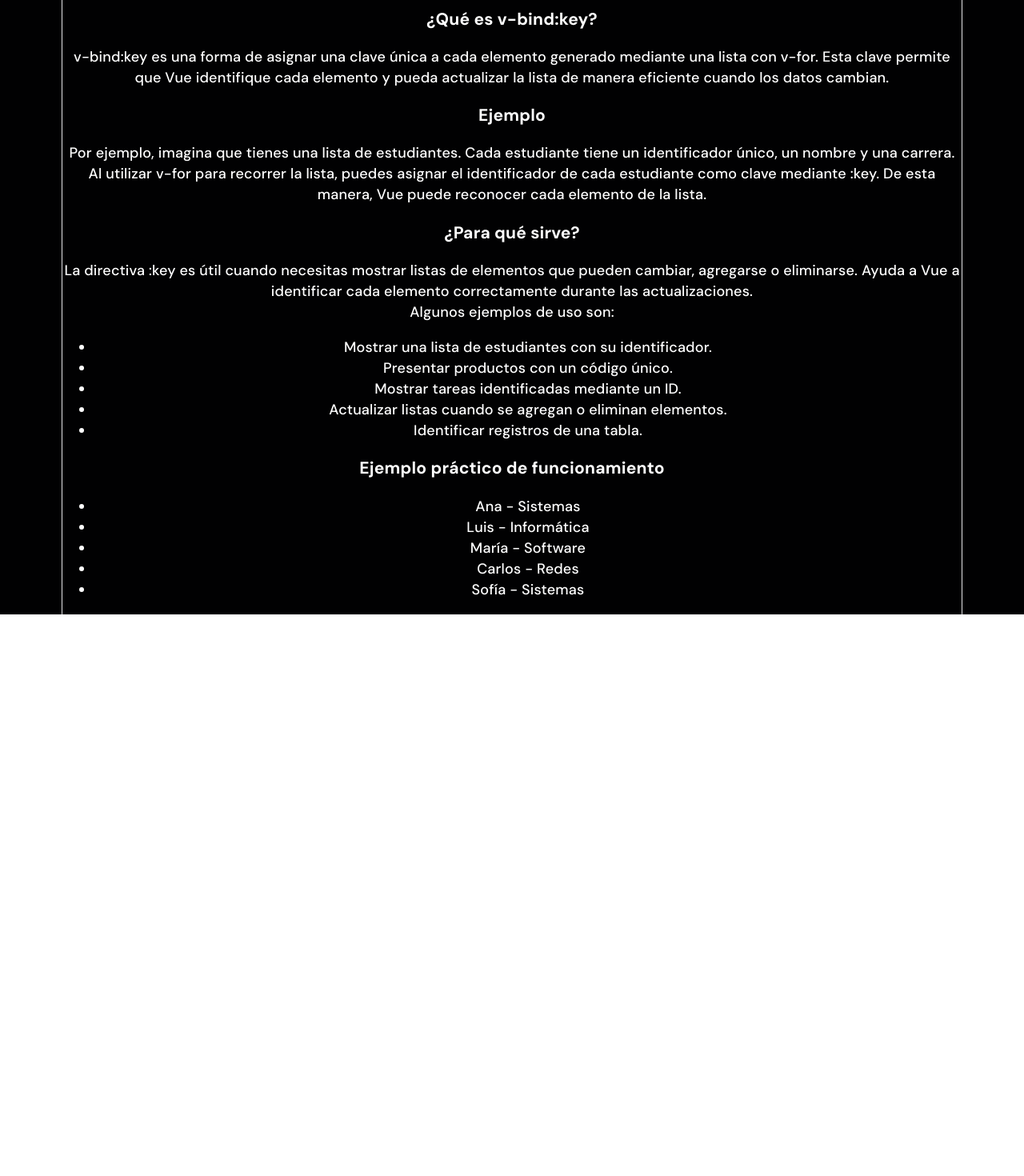
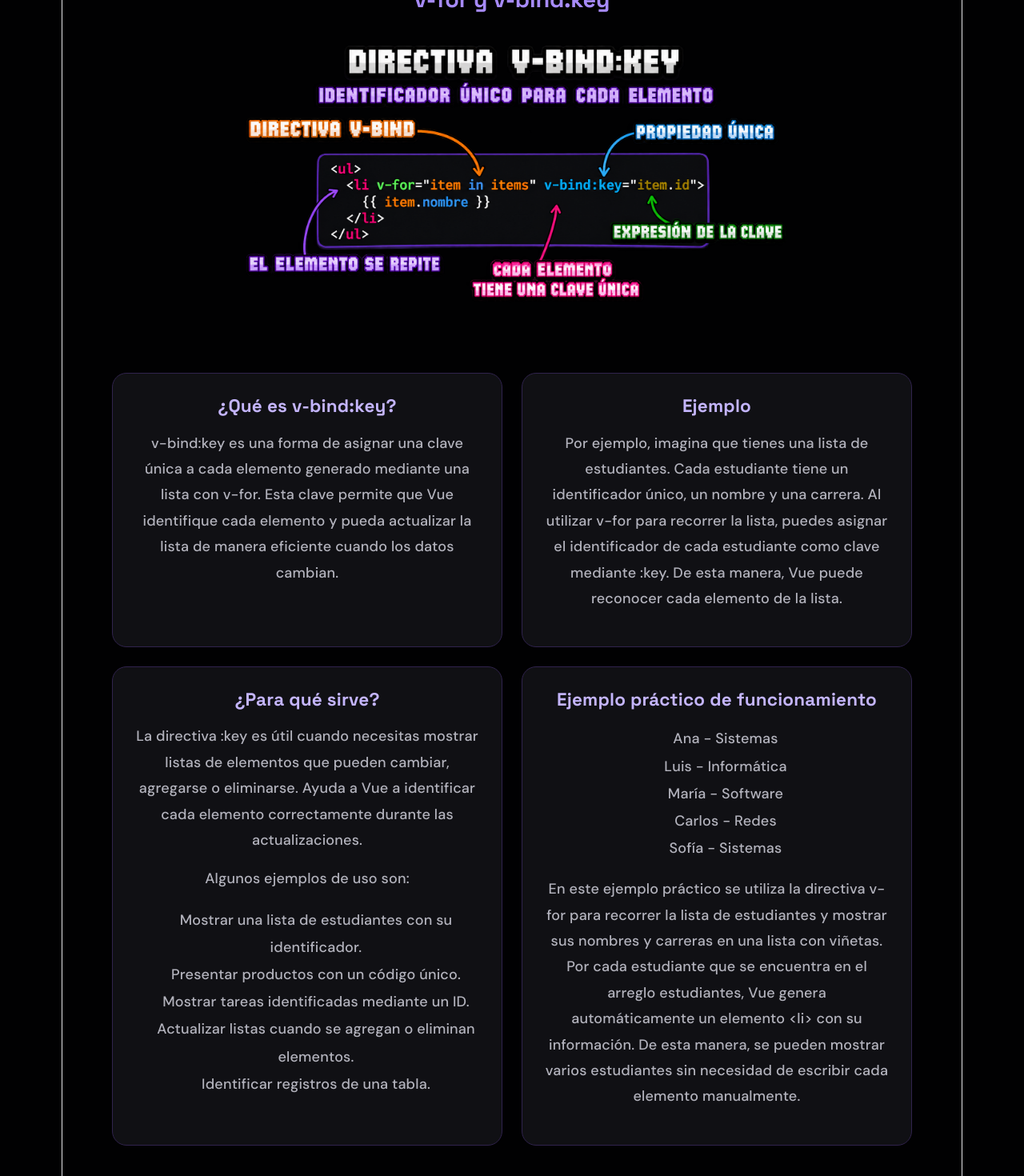
Before and after one commit to erikajhoana-dot/SPA-VUE, a Vue app: page /listas-con-clave in a window 1280 px wide. Shown: the part 488-1958 px from the top of the page at 80% size. Before the commit the page ends 1256 px from the top, so only its background shows below. Built offline with nearby package versions, Linux system fonts and the light colour scheme.

Commit message:
Agregue estilos a ListasConClaveView

```diff
--- a/src/assets/estilos.css
+++ b/src/assets/estilos.css
@@ -16,8 +16,8 @@ header {
 }
 
 img {
-    width: 800px;
-    height: 300px;
+    width: 900px;
+    height: 400px;
     object-fit: cover;
 }
 
--- a/src/views/CondicionesView.vue
+++ b/src/views/CondicionesView.vue
@@ -5,7 +5,7 @@
         <h1>Condiciones en Vue</h1>
         <h2>v-if, v-else-if y v-else</h2>
 
-        <img>
+        <img src="../assets/v-if.png" alt="Ilustración explicativa de las directiva v-if, v-else-if y v-else de Vue">
         </header>
 
         <div class="tablero">
--- a/src/views/ListasConClaveView.vue
+++ b/src/views/ListasConClaveView.vue
@@ -1,30 +1,45 @@
 <template>
-    <main>
+    <main class="vista-visibilidad">
 
+        <header class="encabezado">
         <h1>Listas con clave en Vue</h1>
         <h2>v-for y v-bind:key</h2>
 
+        <img class="imagen" src="../assets/v-bind.png" alt="Ilustración explicativa de la directiva v-bind:key de Vue">
+        </header>
+
+        <div class="tablero">
+
+            <section class="tarjeta">
                 <h3>¿Qué es v-bind:key?</h3>
                 <p>v-bind:key es una forma de asignar una clave única a cada elemento generado mediante una lista con v-for. Esta clave permite que Vue identifique cada elemento y pueda actualizar la lista de manera eficiente cuando los datos cambian.</p>
+            </section>
 
+            <section class="tarjeta">
                 <h3>Ejemplo</h3>
                 <p>Por ejemplo, imagina que tienes una lista de estudiantes. Cada estudiante tiene un identificador único, un nombre y una carrera. Al utilizar v-for para recorrer la lista, puedes asignar el identificador de cada estudiante como clave mediante :key. De esta manera, Vue puede reconocer cada elemento de la lista.</p>
+            </section>
 
+            <section class="tarjeta">
                 <h3>¿Para qué sirve?</h3>
                 <p>La directiva :key es útil cuando necesitas mostrar listas de elementos que pueden cambiar, agregarse o eliminarse. Ayuda a Vue a identificar cada elemento correctamente durante las actualizaciones.</p>
-
                 <p>Algunos ejemplos de uso son:</p>
                 <ul>
                     <li v-for="(ejemplo, indice) in ejemplos" :key="indice">{{ ejemplo }}</li>
                 </ul>
+            </section>
 
+            <section class="tarjeta">
                 <h3>Ejemplo práctico de funcionamiento</h3>
                 <ul>
                     <li v-for="estudiante in estudiantes" :key="estudiante.id">
                         {{ estudiante.nombre }} - {{ estudiante.carrera }}
                     </li>
                 </ul>
+                <p>En este ejemplo práctico se utiliza la directiva v-for para recorrer la lista de estudiantes y mostrar sus nombres y carreras en una lista con viñetas. Por cada estudiante que se encuentra en el arreglo estudiantes, Vue genera automáticamente un elemento &lt;li&gt; con su información. De esta manera, se pueden mostrar varios estudiantes sin necesidad de escribir cada elemento manualmente.</p>
+            </section>
 
+        </div>
     </main>
 </template>
 
```
Also changed, not shown: src/assets/v-bind.png (added), src/assets/v-if.png (added). Lines whose indentation alone changed are shown as unchanged.
